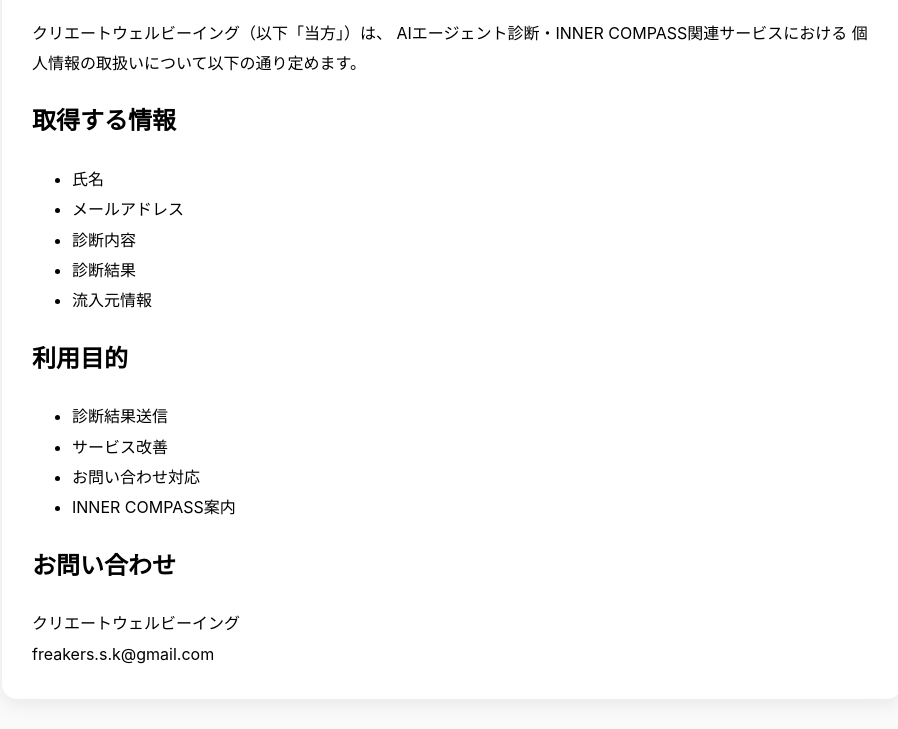
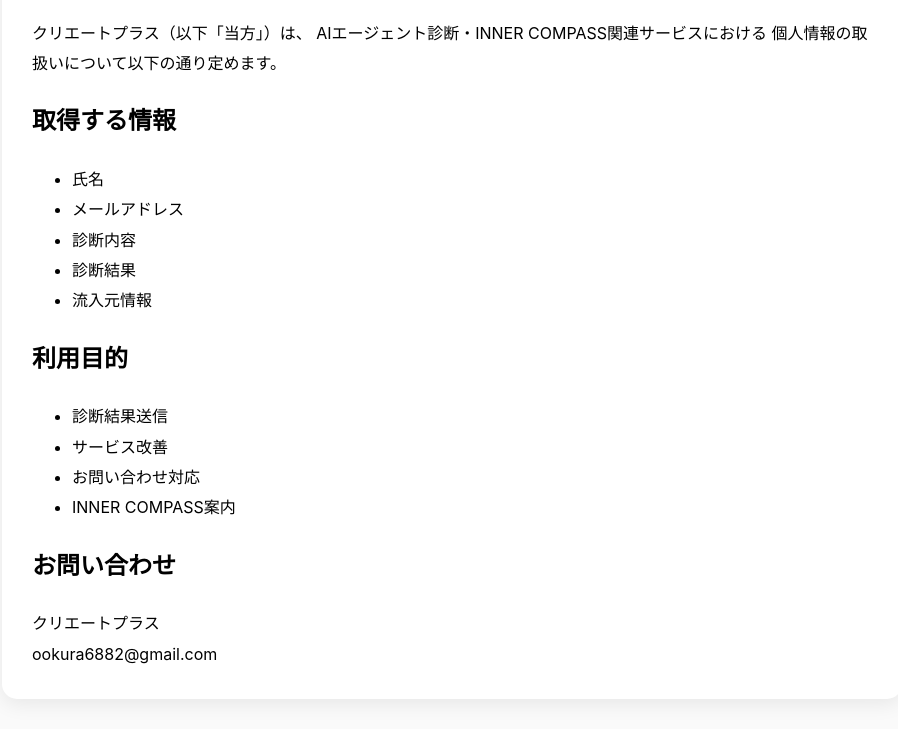
Before and after one commit to katayama-coaching/ai-agent-shindan, a website: page privacy.html in a window 1280 px wide. Shown: the part 146-875 px from the top of the page, without its empty margins (188-1086 px from the left). Drawn offline with Linux system fonts and the light colour scheme.

Commit message:
Update privacy.html

```diff
--- a/privacy.html
+++ b/privacy.html
@@ -26,8 +26,7 @@
 
 <h1>プライバシーポリシー</h1>
 
-<p>
-クリエートウェルビーイング（以下「当方」）は、
+<p>クリエートプラス（以下「当方」）は、
 AIエージェント診断・INNER COMPASS関連サービスにおける
 個人情報の取扱いについて以下の通り定めます。
 </p>
@@ -51,8 +50,8 @@
 
 <h2>お問い合わせ</h2>
 
-クリエートウェルビーイング<br>
-freakers.s.k@gmail.com
+クリエートプラス<br>
+ookura6882@gmail.com
 
 </div>
 </body>
```
